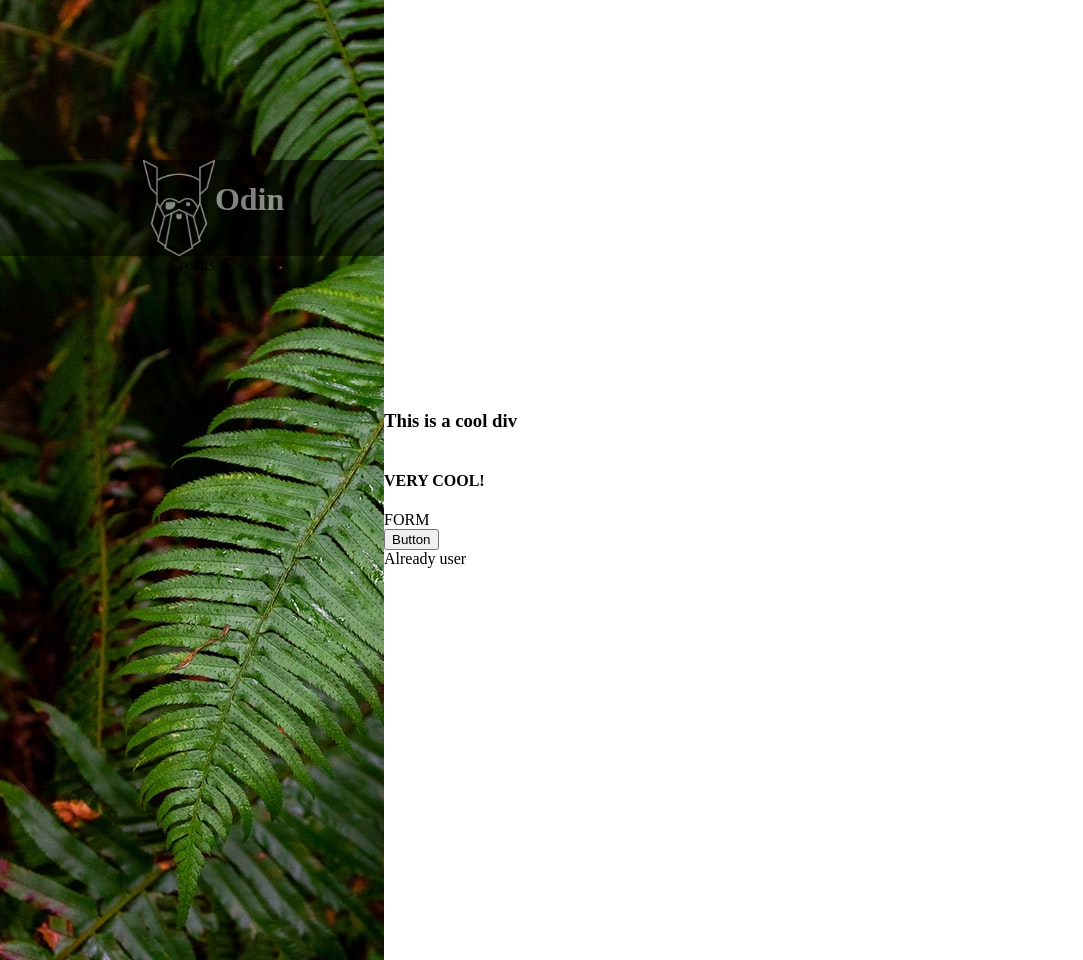
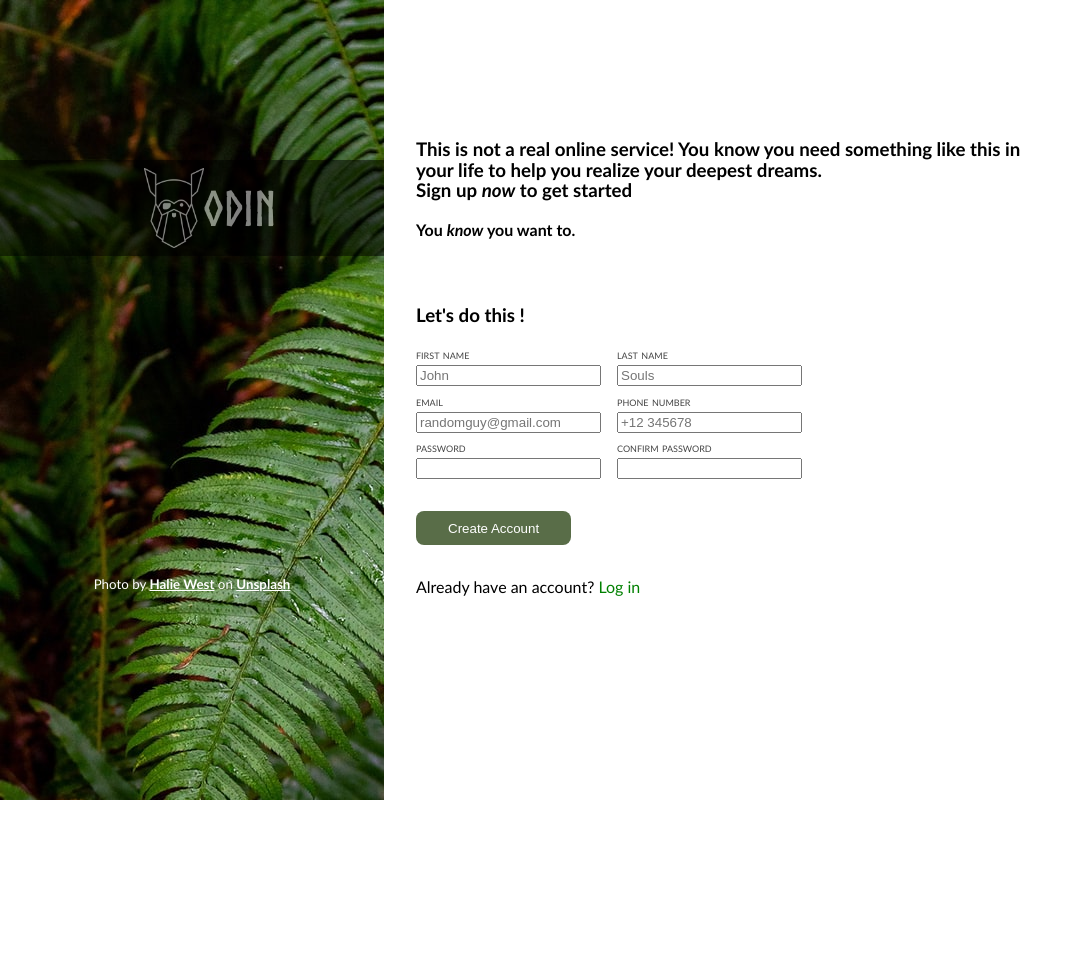
Before and after one commit to Vikms95/css-top-signup-form, a plain HTML site: page index.html in a window 1280 px wide. Shown: the whole page, without its empty margins (0-1083 px from the left). After the commit the page ends 800 px from the top, so only its background shows below. Drawn offline with Linux system fonts and the light colour scheme.

Commit message:
Finish form section structure

```diff
--- a/index.html
+++ b/index.html
@@ -14,20 +14,49 @@
                 <div class="odin-logo">
                     <img src="./images/odin-lined.png" alt="Odin Logo">
                 </div>
-                <h1 class="title"> Odin </h1>
+                <h1 class="title"> ODIN </h1>
             </div>
-            <div class="credits"> Credits </div>
+            <div class="credits"> Photo by <a href="https://unsplash.com/@haliewestphoto">Halie West</a> on <a href="https://unsplash.com/photos/25xggax4bSA">Unsplash</a> </div>
         </div>
         <div class="form-section">
-            <h3 class="description"> This is a cool div </h3>
-            <h4 class="hero-quote"> VERY COOL!</h4>
-            <form action="post" name="form">
-                <div>FORM</div>
+            <h3 class="description"> This is not a real online service! You know you need something like this in your life to help you realize your deepest dreams. <br> Sign up <span style="font-style: italic;">now</span> to get started </h3>
+            <h4 class="hero-quote"> You <span style="font-style: italic;">know</span> you want to. </h4>
+            <h3 class="call-on-action"> Let's do this !</h3>
+            <form action="" method="post" name="form">
+
+              <div class="form-column">
+                <div class="form-input">
+                  <label for="first-name"> first name </label>
+                  <input type="text" id="first-name" name="first-name" placeholder="John">
+                </div>
+                <div class="form-input">
+                  <label for="email"> email</label>
+                  <input type="email" id="email" name="email" placeholder="randomguy@gmail.com">
+                </div>
+                <div class="form-input">
+                  <label for="password">password</label>
+                  <input type="password" id="password" name="password" ></div>
+              </div>
+
+              <div class="form-column">
+                <div class="form-input">
+                  <label for="last-name"> last name </label>
+                  <input type="text" id="last-name" name="last-name" placeholder="Souls">
+                </div>
+                <div class="form-input">
+                  <label for="phone-number">phone number</label>
+                  <input type="number" id="phone-number" name="phone-number" placeholder="+12 345678" >
+                </div>
+                <div class="form-input">
+                  <label for="confirm-password">confirm password</label>
+                  <input type="password" id="confirm-password" name="confirm-password" ></div>
+              </div>
             </form>
+
             <div class="button-container">
-                <button class="submit-button"> Button </button>
+                <button class="submit-button"> Create Account </button>
             </div>
-            <div class="already-user">Already user</div>
+            <div class="already-user">Already have an account? <a href="https://www.youtube.com/watch?v=mCdA4bJAGGk" style="color: green; text-decoration: none;">Log in</a> </div>
 
         </div>
     </div>
--- a/styles.css
+++ b/styles.css
@@ -1,15 +1,22 @@
+@font-face {
+  font-family:Norse-Bold ;
+  src: url(./fonts/Norse-Bold.otf);
+}
+
 :root{
-    font-family:'Times New Roman', Times, serif ;
+    font-family:'Trebuchet MS', 'Lucida Sans Unicode', 'Lucida Grande', 'Lucida Sans', Arial, sans-serif ;
 }
 
 html,body{
     margin: 0;
     padding:0;
+    height: 100%;
 }
 
 .container{
     display: flex;
     flex-direction: row;
+    height: 100%;
 }
 .title-section{
     padding-top: 10rem;
@@ -18,33 +25,99 @@ html,body{
     align-items: center;
     justify-content: flex-start;
     width: 30%;
-    height: 100vh;
     background-image: url("./images/bg.jpg");
 
 }
 .title-background{
-    color: white;
     display: flex;
     justify-content: center;
     width: 100%;
     max-height: 6rem;
     background-color: black;
-    opacity: .5;
+    opacity: 0.5;
 }
 .odin-logo{
     display: flex;
     justify-content: flex-end;
+    padding-top: .5rem;
     width: 40%;
-    height: 6rem;
-    width: 30%;
+    height: 5rem;
+    width: 25%;
+    opacity: 1;
 }
 .title{
+    font-family:Norse-Bold, sans-serif;
+    font-size: 3rem;
+    color: white;
     display: flex;
     justify-content: flex-start;
+    align-items: center;
 }
+
+.credits{
+  font-size: smaller;
+  color: white;
+  margin-top: 20rem;
+}
+
+.credits > a {
+  color: white;
+  text-decoration: underline;
+  font-weight: bolder;
+}
+
+
 .form-section{
-    display: flex;
-    flex-direction: column;
-    align-self: center;
-    width: 70%;
+  display: flex;
+  justify-content:flex-start;
+  align-items: flex-start;
+  flex-direction: column;
+  align-self: center;
+  width: 40rem;
+  height: 70vh;
+  padding: 2rem;
+  line-height: 1.3rem;
+
 }
+
+.hero-quote{
+  margin: 0;
+}
+
+.call-on-action{
+  margin-top: 4rem;
+}
+
+form{
+  display: flex;
+  flex-direction: row;
+  gap: 1rem;
+  font-variant: small-caps;
+  font-size: smaller;
+  color: rgb(68, 68, 68);
+}
+
+.form-column{
+  display: flex;
+  flex-direction: column;
+  gap: .3rem;
+}
+
+.form-input{
+  display: flex;
+  flex-direction: column;
+  border:#E5E7EB;
+}
+
+.button-container{
+  display: flex;
+  margin: 2rem 0rem;
+}
+
+.submit-button{
+  color: white;
+  background-color:#596D48;
+  padding: .6rem 2rem;
+  border: transparent;
+  border-radius: .5rem;
+}
```
Also changed, not shown: fonts/Norse-Bold.otf (added).
